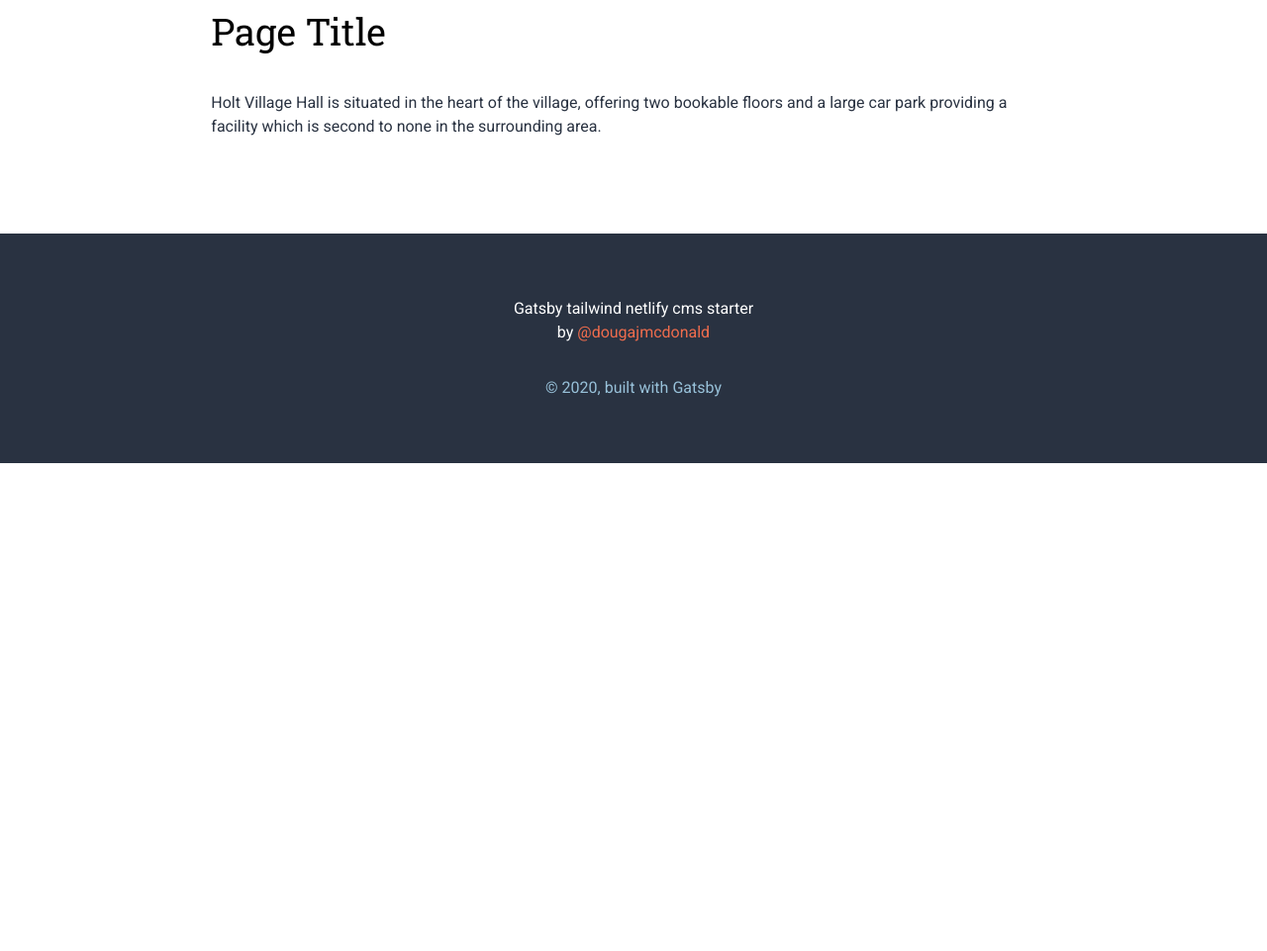
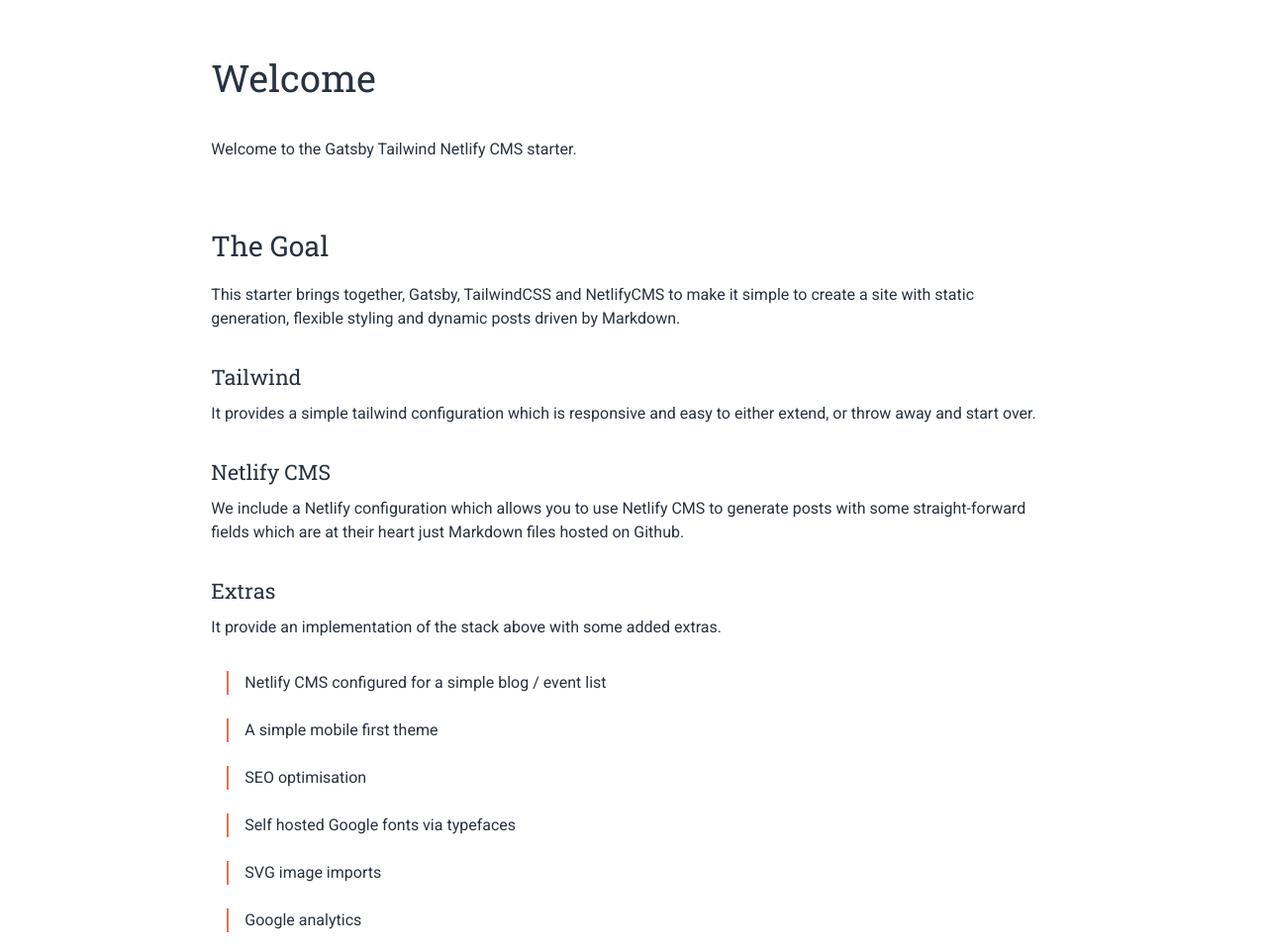
Before and after one commit to dougajmcdonald/gatsby-tailwind-netlify-cms-starter, a Gatsby site: page / in a window 1280 px wide. Shown: the part 531-1492 px from the top of the page at 99% size. Before the commit the page ends 999 px from the top, so only its background shows below. Built offline with nearby package versions, Linux system fonts and the light colour scheme; Gatsby itself is replaced by a stand-in of ours.

Commit message:
genericise

```diff
--- a/src/components/body.js
+++ b/src/components/body.js
@@ -1,9 +1,7 @@
 import PropTypes from "prop-types"
 import React from "react"
 
-const Body = ({ children }) => (
-  <main className="w-2/3 mx-auto text-body">{children}</main>
-)
+const Body = ({ children }) => <main className="w-2/3 mx-auto">{children}</main>
 
 Body.propTypes = {
   children: PropTypes.node.isRequired
--- a/src/components/hero.js
+++ b/src/components/hero.js
@@ -3,7 +3,7 @@ import React from "react"
 import Button from "../components/button"
 
 const Hero = ({ text, image, cta }) => (
-  <section className="bg-primary" style={{ height: `400px` }}>
+  <section className="bg-primary" style={{ minHeight: `400px` }}>
     <div className="w-2/3 mx-auto flex justify-between pt-16">
       <div>
         <h2 className="w-1/2 text-white font-bold text-2xl mr-20 font-body mt-0">
--- a/src/pages/contact-us.js
+++ b/src/pages/contact-us.js
@@ -6,6 +6,7 @@ import Body from "../components/body"
 
 import SEO from "../components/seo"
 import HeroImg from "../svg/undraw_contactus.svg"
+import Map from "../images/google-maps.png"
 
 const IndexPage = () => (
   <Layout>
@@ -16,19 +17,25 @@ const IndexPage = () => (
     />
     <Body>
       <h1>Contact Us</h1>
-      <p>All our Committee are volunteers and phones are not monitored 24/7.</p>
+      <p>
+        We would love to hear from you, whether it's making a booking or
+        providing some valuable feedback we can use to improve.
+      </p>
       <p>
         We will endeavour to get back to you within 48 hours though emails
         usually get answered sooner.
       </p>
       <h3>General enquiries</h3>
-      <a href="mailto:grayivor@hotmail.com">grayivor@hotmail.com</a>
-      <p className="mt-4">Holt Village Hall - Wiltshire,</p>
-      <p>The Street,</p>
-      <p>Holt,</p>
-      <p>Wiltshire,</p>
-      <p>BA14 6QH</p>
+      <a className="mt-4 inline-block" href="mailto:email@host.com">
+        email@host.com
+      </a>
+      <p className="mt-4 mb-0">An address,</p>
+      <p className="mt-0 mb-0">The Street,</p>
+      <p className="mt-0 mb-0">Town,</p>
+      <p className="mt-0 mb-0">County,</p>
+      <p className="mt-0 mb-0">POST COD</p>
       <h2>Where to find us</h2>
+      <img src={Map} />
     </Body>
   </Layout>
 )
--- a/src/pages/index.js
+++ b/src/pages/index.js
@@ -15,12 +15,37 @@ const IndexPage = () => (
       cta={{ to: "/contact-us", text: "How to find us" }}
     />
     <Body>
-      <h1>Page Title</h1>
+      <h1>Welcome</h1>
+      <p>Welcome to the Gatsby Tailwind Netlify CMS starter.</p>
+      <h2>The Goal</h2>
       <p>
-        Holt Village Hall is situated in the heart of the village, offering two
-        bookable floors and a large car park providing a facility which is
-        second to none in the surrounding area.
+        This starter brings together, Gatsby, TailwindCSS and NetlifyCMS to make
+        it simple to create a site with static generation, flexible styling and
+        dynamic posts driven by Markdown.
       </p>
+      <h3>Tailwind</h3>
+      <p>
+        It provides a simple tailwind configuration which is responsive and easy
+        to either extend, or throw away and start over.
+      </p>
+      <h3>Netlify CMS</h3>
+      <p>
+        We include a Netlify configuration which allows you to use Netlify CMS
+        to generate posts with some straight-forward fields which are at their
+        heart just Markdown files hosted on Github.
+      </p>
+      <h3>Extras</h3>
+      <p>
+        It provide an implementation of the stack above with some added extras.
+      </p>
+      <ul>
+        <li>Netlify CMS configured for a simple blog / event list</li>
+        <li>A simple mobile first theme</li>
+        <li>SEO optimisation</li>
+        <li>Self hosted Google fonts via typefaces</li>
+        <li>SVG image imports</li>
+        <li>Google analytics</li>
+      </ul>
     </Body>
   </Layout>
 )
--- a/src/utils/base-styles.css
+++ b/src/utils/base-styles.css
@@ -7,17 +7,25 @@ a:hover {
 }
 
 p {
-  @apply font-body text-secondary text-base;
+  @apply font-body text-secondary text-base mt-2 mb-4;
 }
 
 h1 {
-  @apply font-display text-2xl mt-16 mb-8;
+  @apply font-display text-secondary text-2xl mt-16 mb-8;
 }
 
 h2 {
-  @apply font-display text-xl mt-16 mb-8;
+  @apply font-display text-secondary text-xl mt-16 mb-4;
 }
 
 h3 {
-  @apply text-l text-secondary font-body font-bold mt-8 mb-4;
+  @apply text-l text-secondary font-display mt-8;
 }
+
+ul {
+  @apply ml-4 mt-8;
+}
+
+li {
+  @apply font-body text-base mt-6 text-secondary border-l-2 border-tertiary pl-4;
+}
```
Also changed, not shown: src/images/google-maps.png (added).
